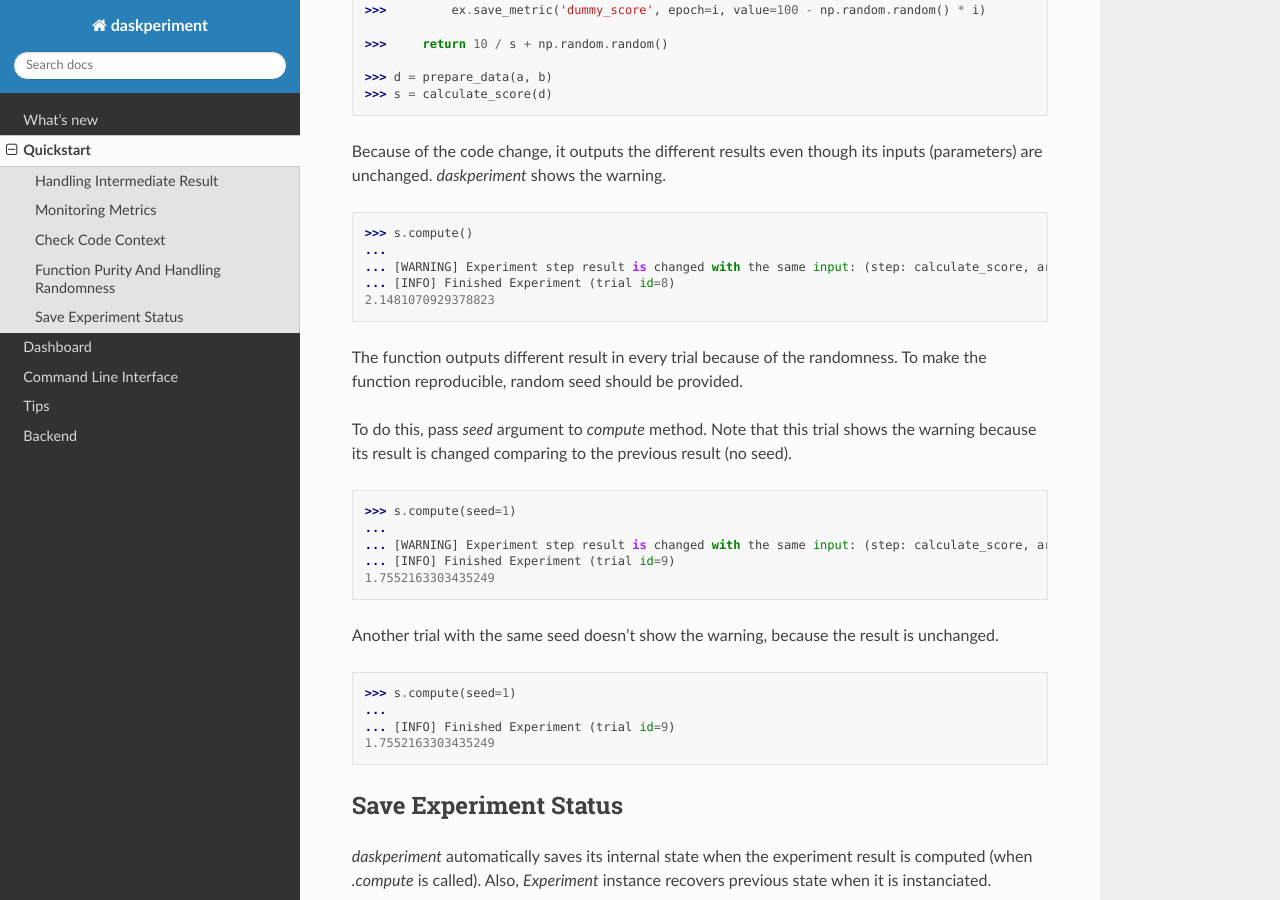
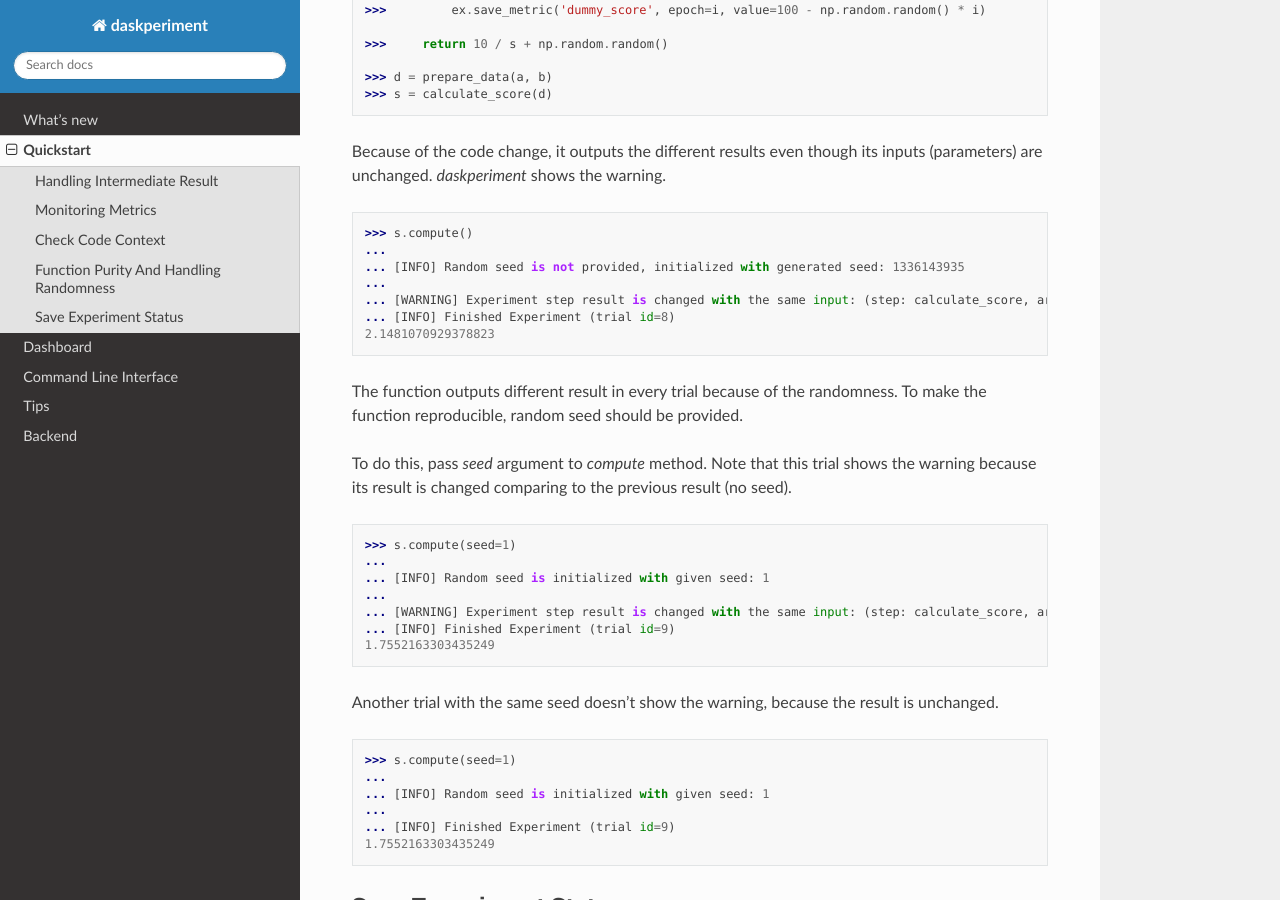
Before and after one commit to sinhrks/daskperiment, a Sphinx documentation site: the page built from docs/source/quickstart.rst, in a window 1280 px wide and 900 px high, scrolled down 6061 px. Built offline with Sphinx 7.4.7 and the Read the Docs theme 2.0.0, drawn with Linux system fonts in a browser that asks for light colours.

```diff
--- a/docs/source/dashboard.rst
+++ b/docs/source/dashboard.rst
@@ -33,3 +33,5 @@
 
 After launching the dashboard, open
 `http://localhost:5000/ <http://localhost:5000/>`_ .
+
+.. image:: ./_static/dashboard.png
--- a/docs/source/quickstart.rst
+++ b/docs/source/quickstart.rst
@@ -333,6 +333,8 @@
 
    >>> s.compute()
    ...
+   ... [INFO] Random seed is not provided, initialized with generated seed: 1336143935
+   ...
    ... [WARNING] Experiment step result is changed with the same input: (step: calculate_score, args: (7,), kwargs: {})
    ... [INFO] Finished Experiment (trial id=8)
    2.1481070929378823
@@ -346,6 +348,8 @@
 
    >>> s.compute(seed=1)
    ...
+   ... [INFO] Random seed is initialized with given seed: 1
+   ...
    ... [WARNING] Experiment step result is changed with the same input: (step: calculate_score, args: (7,), kwargs: {})
    ... [INFO] Finished Experiment (trial id=9)
    1.7552163303435249
@@ -355,6 +359,8 @@
 .. code-block:: python
 
    >>> s.compute(seed=1)
+   ...
+   ... [INFO] Random seed is initialized with given seed: 1
    ...
    ... [INFO] Finished Experiment (trial id=9)
    1.7552163303435249
```
Also changed, not shown: docs/source/_static/dashboard.png (added).
